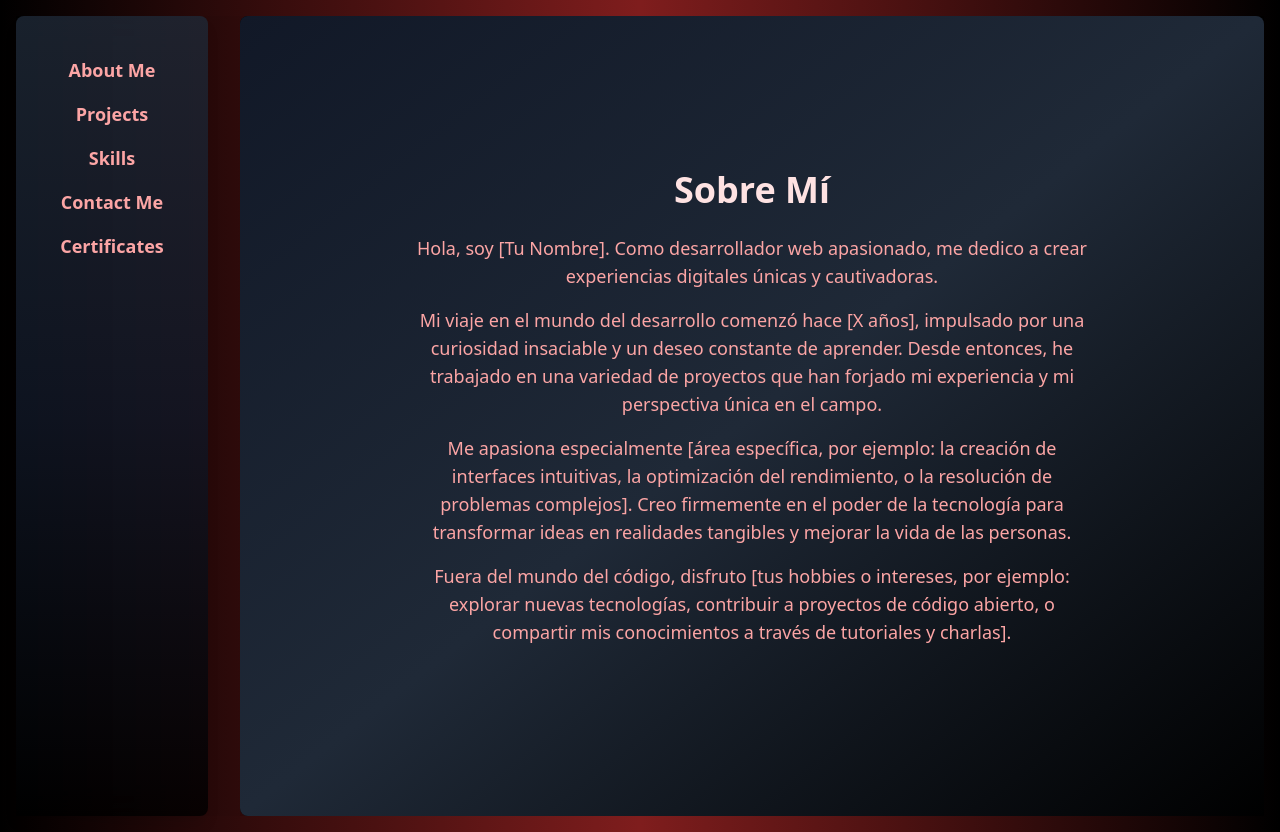
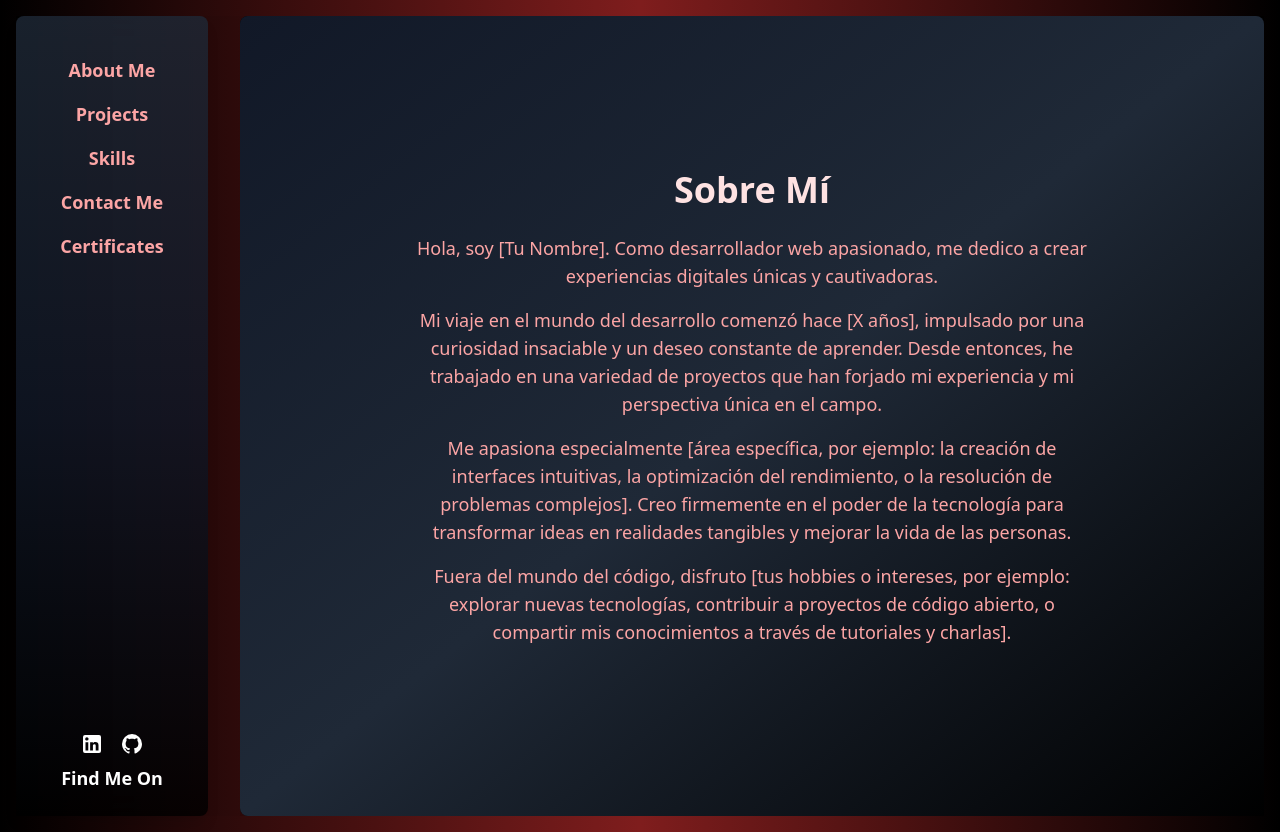
Before and after one commit to NachoLedesma33/Portfolio-Ledesma-Ignacio, a Next.js app: page / in a window 1280 px wide. Built offline with nearby package versions, Linux system fonts and the light colour scheme.

Commit message:
add a new folder in Components: Icons and two files GitHubIcon.tsx, LinkedInIcon.tsx

```diff
--- /dev/null
+++ b/src/app/Components/Icons/GitHubIcon.tsx
@@ -0,0 +1,26 @@
+import React from "react";
+
+const GitHubIcon: React.FC = () => {
+  return (
+    <a
+      href="https://github.com/NachoLedesma33"
+      target="_blank"
+      rel="noopener noreferrer"
+      className="text-white hover:text-gray-400 transition-all duration-300"
+    >
+      <svg
+        xmlns="http://www.w3.org/2000/svg"
+        width="1.5em"
+        height="1.5em"
+        viewBox="0 0 24 24"
+      >
+        <path
+          fill="currentColor"
+          d="M12 2A10 10 0 0 0 2 12c0 4.42 2.87 8.17 6.84 9.5c.5.08.66-.23.66-.5v-1.69c-2.77.6-3.36-1.34-3.36-1.34c-.46-1.16-1.11-1.47-1.11-1.47c-.91-.62.07-.6.07-.6c1 .07 1.53 1.03 1.53 1.03c.87 1.52 2.34 1.07 2.91.83c.09-.65.35-1.09.63-1.34c-2.22-.25-4.55-1.11-4.55-4.92c0-1.11.38-2 1.03-2.71c-.1-.25-.45-1.29.1-2.64c0 0 .84-.27 2.75 1.02c.79-.22 1.65-.33 2.5-.33s1.71.11 2.5.33c1.91-1.29 2.75-1.02 2.75-1.02c.55 1.35.2 2.39.1 2.64c.65.71 1.03 1.6 1.03 2.71c0 3.82-2.34 4.66-4.57 4.91c.36.31.69.92.69 1.85V21c0 .27.16.59.67.5C19.14 20.16 22 16.42 22 12A10 10 0 0 0 12 2"
+        />
+      </svg>
+    </a>
+  );
+};
+
+export default GitHubIcon;
--- /dev/null
+++ b/src/app/Components/Icons/LinkedInIcon.tsx
@@ -0,0 +1,26 @@
+import React from "react";
+
+const LinkedInIcon: React.FC = () => {
+  return (
+    <a
+      href="https://www.linkedin.com/in/nacho-ledesma"
+      target="_blank"
+      rel="noopener noreferrer"
+      className="text-white hover:text-blue-500 transition-all duration-300"
+    >
+      <svg
+        xmlns="http://www.w3.org/2000/svg"
+        width="1.5em"
+        height="1.5em"
+        viewBox="0 0 24 24"
+      >
+        <path
+          fill="currentColor"
+          d="M19 3a2 2 0 0 1 2 2v14a2 2 0 0 1-2 2H5a2 2 0 0 1-2-2V5a2 2 0 0 1 2-2zm-.5 15.5v-5.3a3.26 3.26 0 0 0-3.26-3.26c-.85 0-1.84.52-2.32 1.3v-1.11h-2.79v8.37h2.79v-4.93c0-.77.62-1.4 1.39-1.4a1.4 1.4 0 0 1 1.4 1.4v4.93zM6.88 8.56a1.68 1.68 0 0 0 1.68-1.68c0-.93-.75-1.69-1.68-1.69a1.69 1.69 0 0 0-1.69 1.69c0 .93.76 1.68 1.69 1.68m1.39 9.94v-8.37H5.5v8.37z"
+        />
+      </svg>
+    </a>
+  );
+};
+
+export default LinkedInIcon;
--- a/src/app/Components/Navbar.tsx
+++ b/src/app/Components/Navbar.tsx
@@ -1,4 +1,6 @@
 import React from "react";
+import LinkedInIcon from "./Icons/LinkedInIcon";
+import GitHubIcon from "./Icons/GitHubIcon";
 
 interface NavbarProps {
   setActiveTab: (tab: string) => void;
@@ -20,7 +22,13 @@
           )
         )}
       </div>
-      <div className="mb-4">{/* Aquí puedes agregar los íconos */}</div>
+      <div className="mt-8">
+        <div className="flex items-center space-x-4 mb-2 justify-center">
+          <LinkedInIcon />
+          <GitHubIcon />
+        </div>
+        <h3 className="text-white text-lg font-bold">Find Me On</h3>
+      </div>
     </nav>
   );
 };
```
